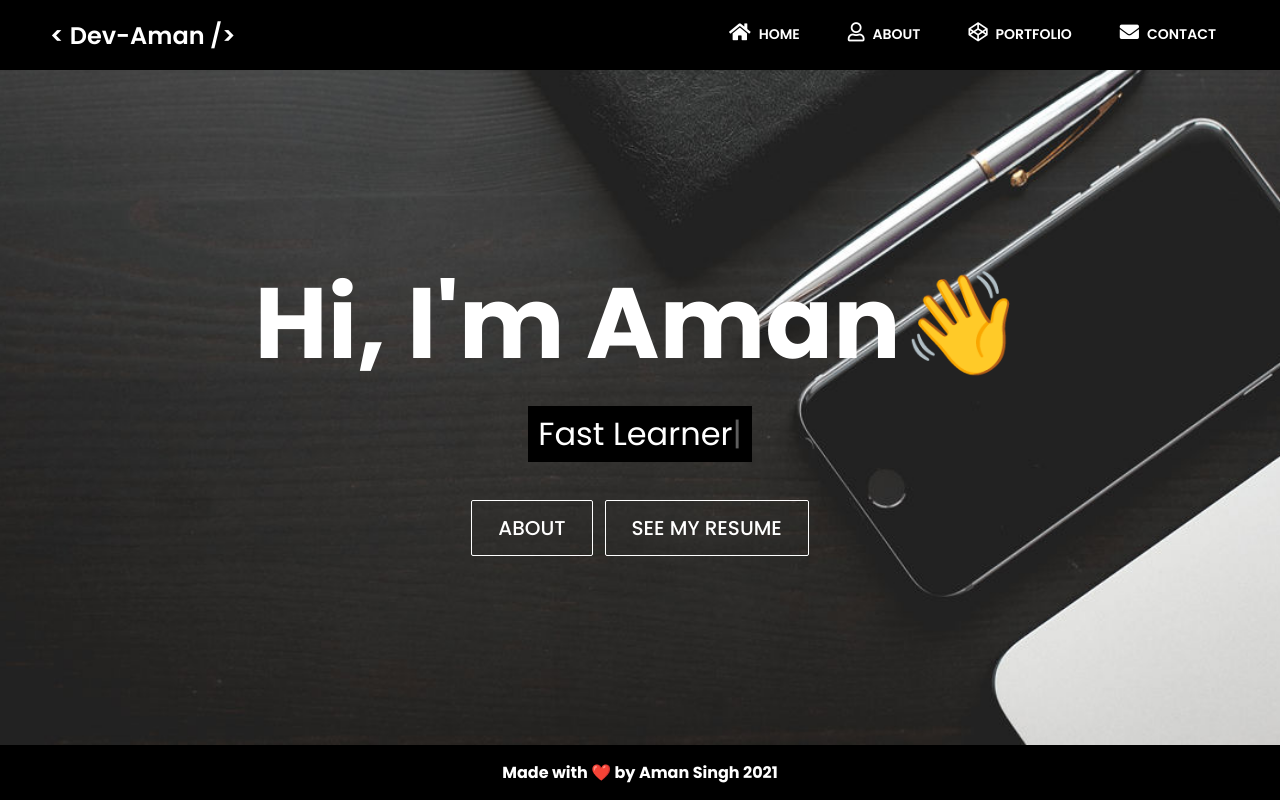
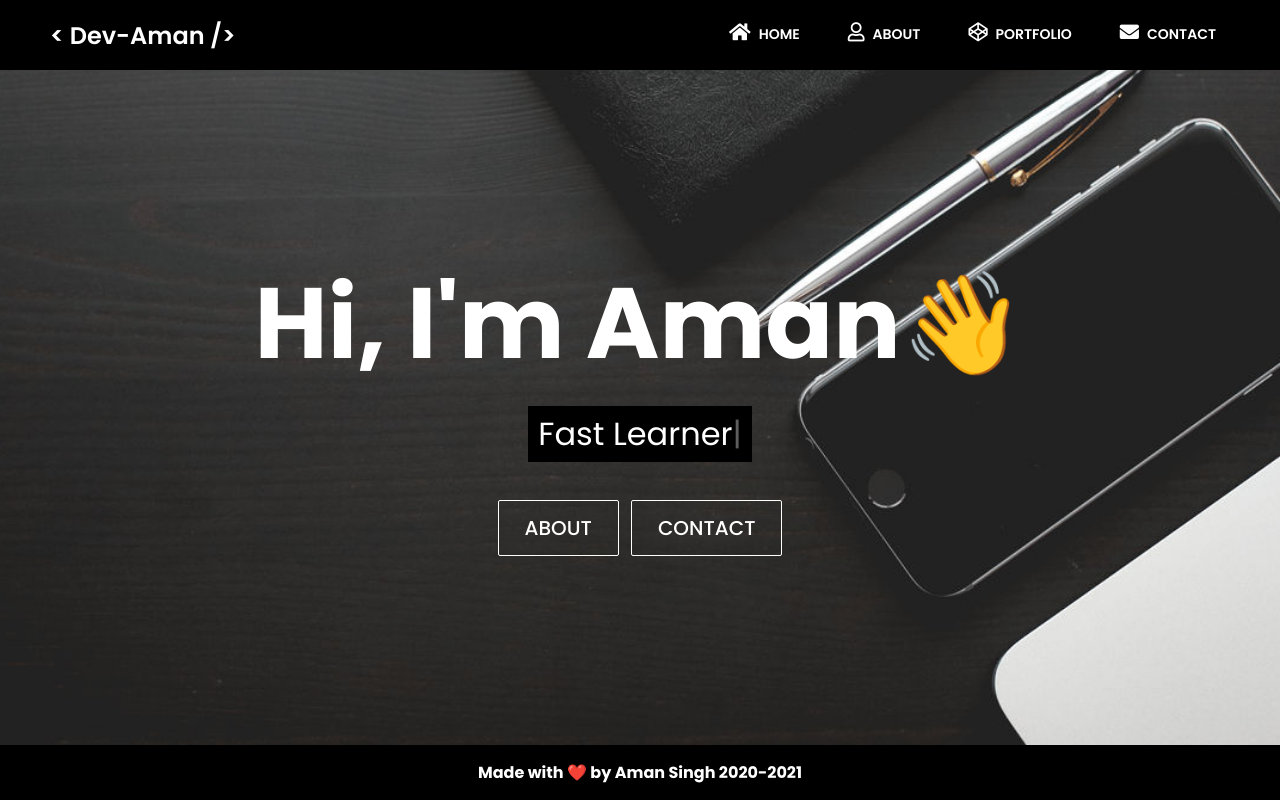
Before and after one commit to amxnos20/react-portfolio, a React (Create React App) app: page /portfolio in a window 1280 px wide. Built offline with nearby package versions, Linux system fonts and the light colour scheme.

Commit message:
corrections

```diff
--- a/src/components/Cards.js
+++ b/src/components/Cards.js
@@ -4,6 +4,7 @@ import './Cards.css'
 import Title from './Title'
 import netflixClone from '../images/netflix-clone.PNG'
 import amazonClone from '../images/amazon-clone.PNG'
+import covidTracker from '../images/covid-tracker.PNG'
 
 const Cards = () => {
   function openUrlInNewTab(url) {
@@ -20,12 +21,19 @@ const Cards = () => {
       </p>
 
       <div className='row'>
-        <CardItem src='' title='Coming...' description='Coming...' />
+        <CardItem
+          src={covidTracker}
+          title='Covid Tracker'
+          description='Covid App built with real data, with map, chart, table... functionality'
+          onClick={() =>
+            openUrlInNewTab('https://covid-tracker-5d6f2.web.app/')
+          }
+        />
         <CardItem
           src={amazonClone}
           title='Amazon Clone Demo App'
           description='Amazon App with full user authentification, basket functionality, database and stripe payment system.'
-          onClick={() => openUrlInNewTab('https://clone-9f936.web.app//')}
+          onClick={() => openUrlInNewTab('https://clone-9f936.web.app/')}
         />
         <CardItem
           src={netflixClone}
--- a/src/components/Footer.css
+++ b/src/components/Footer.css
@@ -6,4 +6,5 @@
   padding: 15px;
   bottom: 0;
   position: fixed;
+  z-index: 1;
 }
--- a/src/components/Footer.js
+++ b/src/components/Footer.js
@@ -4,7 +4,7 @@ import './Footer.css'
 const Footer = () => {
   return (
     <div className='footer'>
-      <h4>Made with ❤️ by Aman Singh 2021 </h4>
+      <h4>Made with ❤️ by Aman Singh 2020-2021 </h4>
     </div>
   )
 }
--- a/src/components/HeroSection.js
+++ b/src/components/HeroSection.js
@@ -48,7 +48,7 @@ const HeroSection = () => {
           buttonStyle='btn--outline'
           buttonSize='btn--large'
         >
-          See my resume
+          Contact
         </Button>
       </div>
     </div>
--- a/src/components/Title.js
+++ b/src/components/Title.js
@@ -4,7 +4,7 @@ import './Title.css'
 const Title = ({ title, borderBottomColor = '#001c55', color = '#000' }) => {
   return (
     <div className='section-title-container'>
-      <h1 style={{ borderBottomColor, color }}>{title}</h1>
+      <h1 style={{ borderBottomColor, color, padding: '30px' }}>{title}</h1>
     </div>
   )
 }
```
Also changed, not shown: src/images/covid-tracker.PNG (added).
